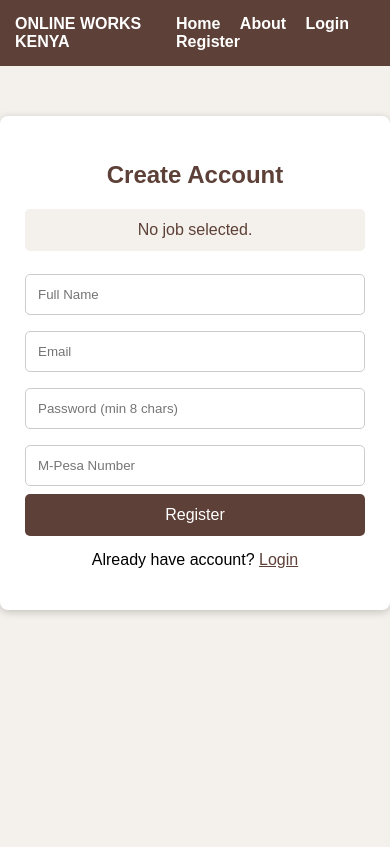
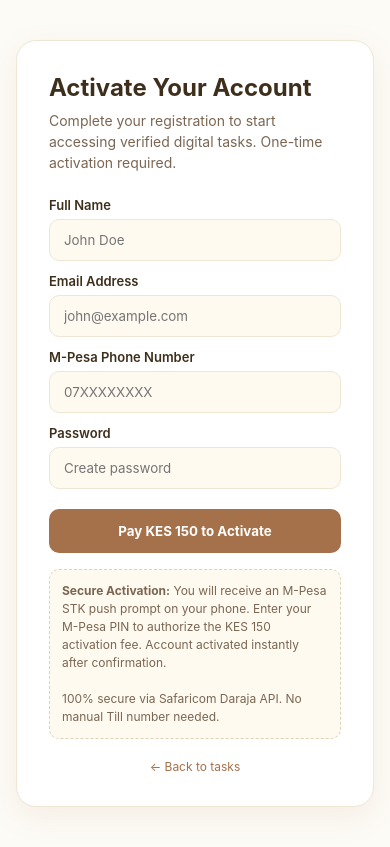
Before and after one commit to Gody-debug/online-work-platform, a website: page register.html in a window 390 px wide. Drawn offline with Linux system fonts and the light colour scheme.

Commit message:
keep 150 pay, remove phone number

```diff
--- a/register.html
+++ b/register.html
@@ -1,329 +1,82 @@
- <!DOCTYPE html>
-<html>
-
+<!DOCTYPE html>
+<html lang="en">
 <head>
 <meta charset="UTF-8">
 <meta name="viewport" content="width=device-width, initial-scale=1.0">
-<title>Register</title>
+<title>Register - OnlineWorks Kenya</title>
+<style>
+*{margin:0;padding:0;box-sizing:border-box;font-family:Inter,sans-serif}
+body{background:#fdfbf6;display:flex;justify-content:center;padding:40px 16px}
+.box{background:white;max-width:480px;width:100%;border-radius:20px;padding:32px;border:1px solid #efe6d5;box-shadow:0 10px 30px rgba(164,113,75,.1)}
+h2{color:#3e2f1c;margin-bottom:8px} .sub{color:#7a6652;font-size:14px;margin-bottom:24px;line-height:1.5}
+label{font-size:13px;font-weight:600;color:#3e2f1c;display:block;margin:12px 0 6px}
+input{width:100%;padding:12px 14px;border:1px solid #efe6d5;border-radius:10px;background:#fffaf0}
+.btn{width:100%;background:#a4714b;color:white;padding:14px;border:none;border-radius:10px;font-weight:700;cursor:pointer;margin-top:20px}
+.btn:disabled{opacity:.5}
+.note{background:#fffaf0;border:1px dashed #e0d2b8;padding:12px;border-radius:10px;font-size:12px;color:#7a6652;margin-top:16px;line-height:1.5}
+.status{margin-top:16px;padding:12px;border-radius:10px;font-size:13px;display:none}
+.status.show{display:block}
+.status.pending{background:#fffbeb;color:#92400e}
+.status.paid{background:#ecfdf5;color:#065f46}
+</style>
+</head>
+<body>
+<div class="box">
+<h2>Activate Your Account</h2>
+<p class="sub">Complete your registration to start accessing verified digital tasks. One-time activation required.</p>
 
-<style>
-body{
-    margin:0;
-    font-family:Arial;
-    background:#f4f1ec;
-}
+<label>Full Name</label>
+<input id="name" placeholder="John Doe">
+<label>Email Address</label>
+<input id="email" type="email" placeholder="john@example.com">
+<label>M-Pesa Phone Number</label>
+<input id="phone" placeholder="07XXXXXXXX">
+<label>Password</label>
+<input id="password" type="password" placeholder="Create password">
 
-.header{
-    background:#5D4037;
-    color:white;
-    padding:15px;
-    display:flex;
-    justify-content:space-between;
-    align-items:center;
-}
+<button id="payBtn" class="btn">Pay KES 150 to Activate</button>
 
-.header a{
-    color:white;
-    text-decoration:none;
-    margin-left:15px;
-    font-weight:bold;
-}
+<div id="status" class="status"></div>
 
-.box{
-    background:white;
-    max-width:400px;
-    margin:50px auto;
-    padding:25px;
-    border-radius:8px;
-    box-shadow:0 2px 8px rgba(0,0,0,0.2);
-}
-
-input{
-    width:100%;
-    padding:12px;
-    margin:8px 0;
-    border:1px solid #ccc;
-    border-radius:5px;
-    box-sizing:border-box;
-}
-
-.btn{
-    background:#5D4037;
-    color:white;
-    border:none;
-    padding:12px;
-    width:100%;
-    border-radius:5px;
-    cursor:pointer;
-    font-size:16px;
-}
-
-.btn:hover{
-    background:#3E2723;
-}
-
-h2{
-    color:#5D4037;
-    text-align:center;
-}
-
-.error{
-    color:red;
-    font-size:13px;
-    display:none;
-}
-
-.selected-job{
-    background:#f4f1ec;
-    padding:12px;
-    margin-bottom:15px;
-    border-radius:5px;
-    color:#5D4037;
-    text-align:center;
-}
-</style>
-
-</head>
-
-<body>
-
-<div class="header">
-
-<div>
-<b>ONLINE WORKS KENYA</b>
+<div class="note">
+<strong>Secure Activation:</strong> You will receive an M-Pesa STK push prompt on your phone. Enter your M-Pesa PIN to authorize the KES 150 activation fee. Account activated instantly after confirmation.<br><br>
+100% secure via Safaricom Daraja API. No manual Till number needed.
 </div>
 
-<div>
-<a href="index.html">Home</a>
-<a href="about.html">About</a>
-<a href="login.html">Login</a>
-<a href="register.html">Register</a>
+<p style="text-align:center;font-size:12px;color:#7a6652;margin-top:20px"><a href="/" style="color:#a4714b;text-decoration:none">← Back to tasks</a></p>
 </div>
 
-</div>
-
-
-<div class="box">
-
-<h2>Create Account</h2>
-
-<div id="selected-job" class="selected-job">
-Loading selected job...
-</div>
-
-<input id="name" type="text" placeholder="Full Name">
-
-<input id="email" type="email" placeholder="Email">
-
-<input id="pass" type="password" placeholder="Password (min 8 chars)">
-
-<p id="error" class="error"></p>
-
-<input id="mpesa" type="text" placeholder="M-Pesa Number">
-
-<button class="btn" onclick="register()">Register</button>
-
-<p style="text-align:center;margin-top:15px;">
-Already have account?
-<a href="login.html" style="color:#5D4037;">Login</a>
-</p>
-
-</div>
-
-
 <script>
-
-var selectedJob = null;
-
-const jobId = new URLSearchParams(window.location.search).get("job");
-
-
-if (jobId) {
-
-    fetch("http://localhost:3000/api/jobs")
-
-        .then(response => response.json())
-
-        .then(jobs => {
-
-            selectedJob = jobs.find(job => job.id == jobId);
-
-            const jobDisplay = document.getElementById("selected-job");
-
-            if (selectedJob) {
-
-                jobDisplay.textContent =
-                    selectedJob.title + " — KSH " + selectedJob.pay;
-
-            } else {
-
-                jobDisplay.textContent = "Job not found.";
-
-            }
-
-        })
-
-        .catch(error => {
-
-            console.error("Error loading selected job:", error);
-
-            document.getElementById("selected-job").textContent =
-                "Unable to load selected job.";
-
-        });
-
-} else {
-
-    document.getElementById("selected-job").textContent =
-        "No job selected.";
-
+const payBtn=document.getElementById('payBtn');
+const statusEl=document.getElementById('status');
+let interval;
+payBtn.onclick=async()=>{
+  const name=document.getElementById('name').value;
+  const email=document.getElementById('email').value;
+  const phone=document.getElementById('phone').value;
+  if(!name||!email||!phone){alert('Fill all fields');return}
+  payBtn.disabled=true; payBtn.innerText='Processing...';
+  statusEl.className='status pending show'; statusEl.innerText='Sending secure M-Pesa prompt to your phone...';
+  try{
+    await fetch('/api/register',{method:'POST',headers:{'Content-Type':'application/json'},body:JSON.stringify({name,email,phone,job:new URLSearchParams(location.search).get('job'),date:new Date().toISOString()})});
+    const res=await fetch('/api/stkpush',{method:'POST',headers:{'Content-Type':'application/json'},body:JSON.stringify({phone,amount:150})});
+    const data=await res.json();
+    if(data.ResponseCode==='0'){
+      statusEl.innerText='STK Push sent! Check your phone and enter M-Pesa PIN to complete activation.';
+      startPolling();
+    }else throw new Error('Failed');
+  }catch(e){
+    statusEl.innerText='Error: '+(e.message||'Could not process');
+    payBtn.disabled=false; payBtn.innerText='Pay KES 150 to Activate';
+  }
+};
+function startPolling(){
+  interval=setInterval(async()=>{
+    const r=await fetch('/api/payments/status'); const s=await r.json();
+    if(s.status==='paid'){clearInterval(interval); statusEl.className='status paid show'; statusEl.innerText='Payment confirmed! Redirecting...'; setTimeout(()=>location.href='/dashboard.html',1500);}
+    else if(s.status==='failed'){clearInterval(interval); statusEl.innerText='Payment failed: '+s.message; payBtn.disabled=false; payBtn.innerText='Try Again';}
+  },3000);
 }
-
-
-function register(){
-
-    var name = document.getElementById("name").value.trim();
-
-    var email = document.getElementById("email").value.trim().toLowerCase();
-
-    var pass = document.getElementById("pass").value;
-
-    var mpesa = document.getElementById("mpesa").value.trim();
-
-    var err = document.getElementById("error");
-
-
-    if(name === ""){
-
-        err.textContent = "Enter your full name!";
-
-        err.style.display = "block";
-
-        return;
-    }
-
-
-    if(pass.length < 8){
-
-        err.textContent = "Password must be at least 8 characters!";
-
-        err.style.display = "block";
-
-        return;
-    }
-
-
-    if(!email.includes("@")){
-
-        err.textContent = "Enter valid email!";
-
-        err.style.display = "block";
-
-        return;
-    }
-
-
-    if(mpesa === ""){
-
-        err.textContent = "Enter your M-Pesa number!";
-
-        err.style.display = "block";
-
-        return;
-    }
-
-
-    var users = JSON.parse(
-        localStorage.getItem("owk_users") || "[]"
-    );
-
-
-    if(users.find(u => u.email === email)){
-
-        err.textContent =
-            "This email already has an account! Please login.";
-
-        err.style.display = "block";
-
-        return;
-    }
-
-
-    users.push({
-
-        name: name,
-
-        email: email,
-
-        mpesa: mpesa,
-
-        jobId: selectedJob ? selectedJob.id : null,
-
-        jobTitle: selectedJob ? selectedJob.title : null
-
-    });
-
-
-    localStorage.setItem(
-        "owk_users",
-        JSON.stringify(users)
-    );
-
-    localStorage.setItem(
-        "owk_current",
-        email
-    );
-
-
-    err.style.display = "none";
-
-
-    fetch("http://localhost:3000/api/register", {
-
-        method: "POST",
-
-        headers: {
-            "Content-Type": "application/json"
-        },
-
-        body: JSON.stringify({
-
-            name: name,
-
-            email: email,
-
-            mpesa: mpesa,
-
-            jobId: selectedJob ? selectedJob.id : null,
-
-            jobTitle: selectedJob ? selectedJob.title : null
-
-        })
-
-    })
-
-    .then(response => response.json())
-
-    .then(data => {
-
-        alert(data.message);
-
-        window.location.href = "payment.html";
-
-    })
-
-    .catch(error => {
-
-        console.error("Registration error:", error);
-
-        alert("Could not connect to the registration server.");
-
-    });
-
-}
-
 </script>
-
 </body>
-
 </html>
```
